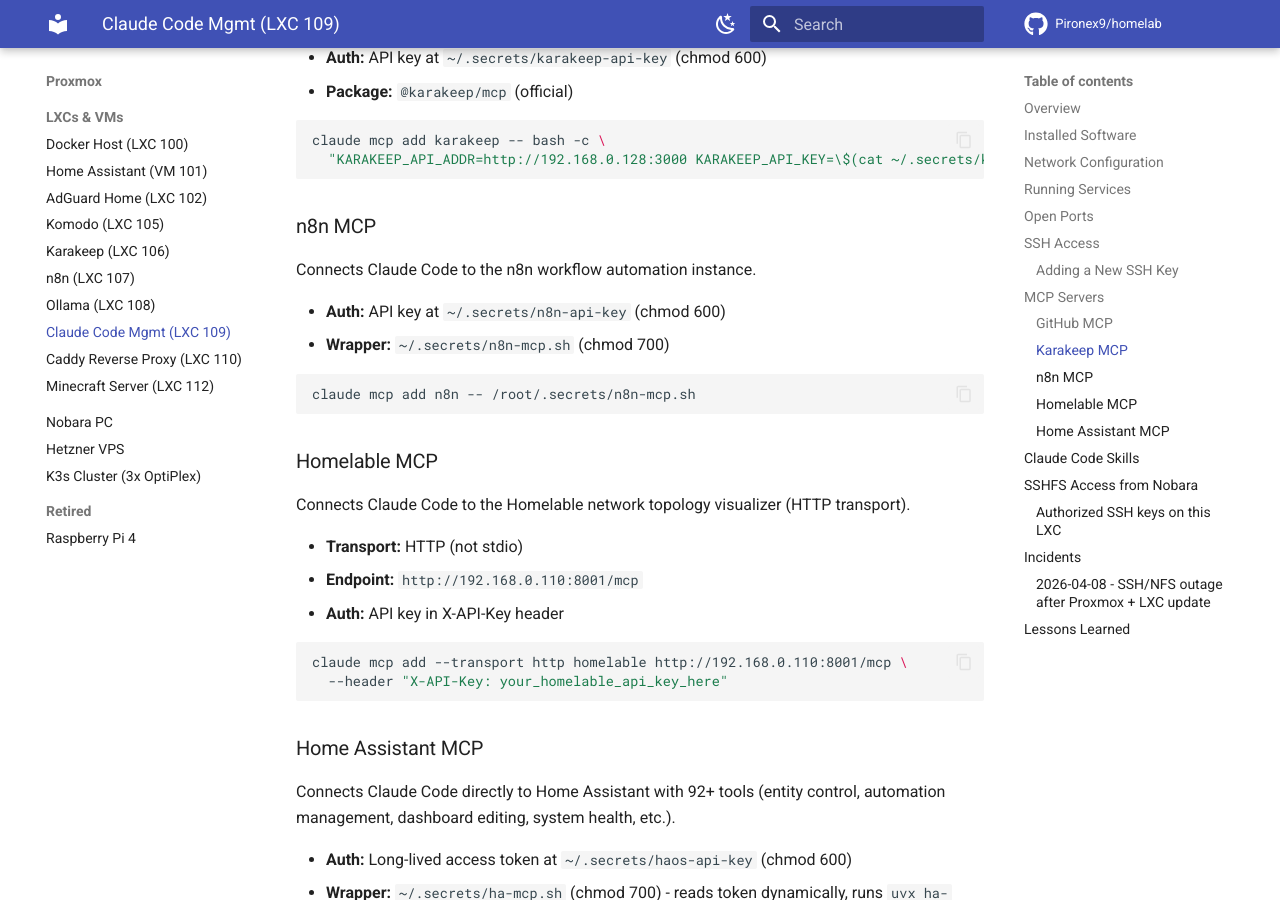
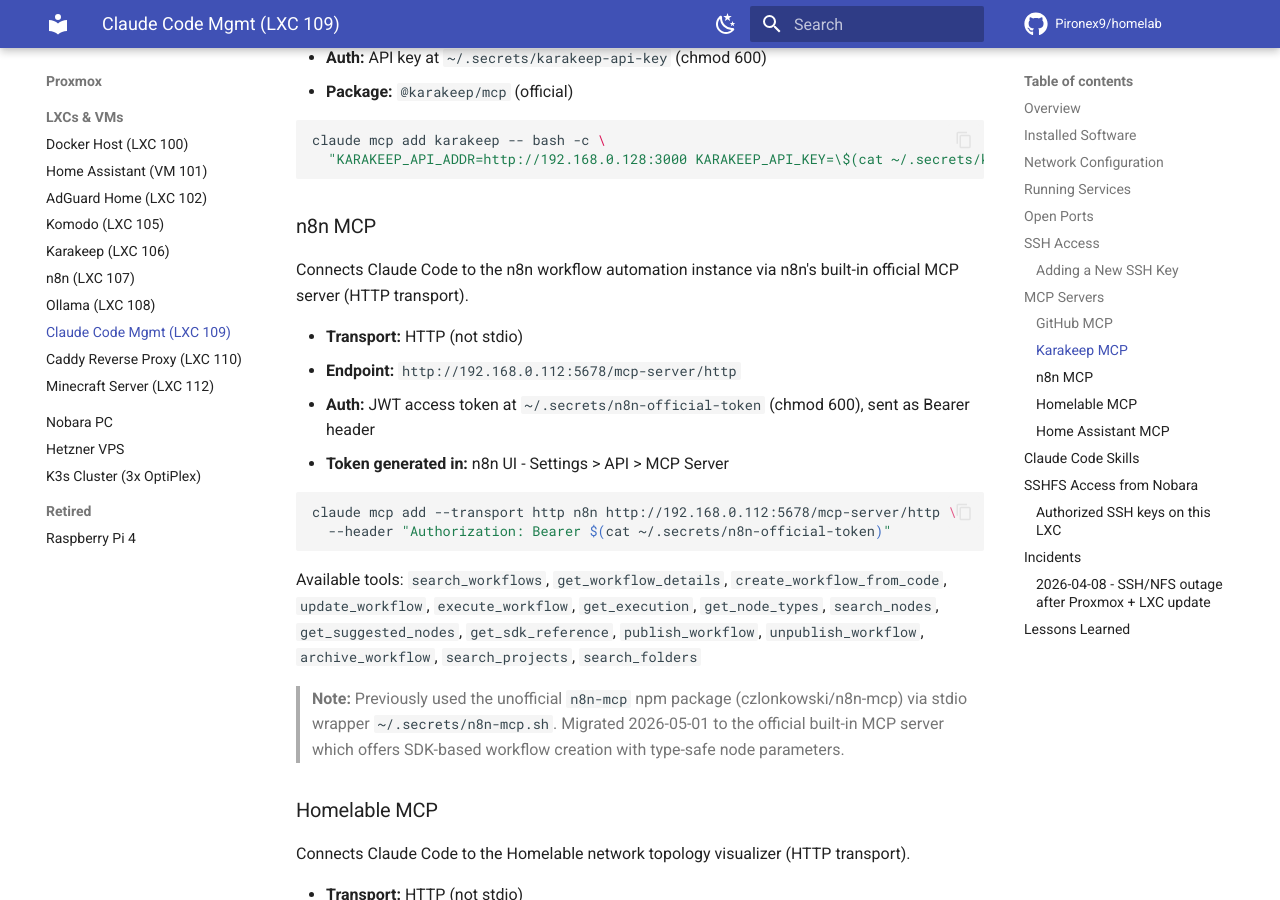
Before and after one commit to Pironex9/homelab, an MkDocs documentation site: the page built from docs/hosts/claude-mgmt.md, in a window 1280 px wide and 900 px high, scrolled down 2611 px. Built offline with MkDocs 1.6.1 and Material for MkDocs 9.7.7, drawn with Linux system fonts in a browser that asks for light colours; comment, search, counter and statistics services are not loaded.

Commit message:
Update n8n MCP docs: migrate to official HTTP MCP server

````diff
--- a/docs/hosts/claude-mgmt.md
+++ b/docs/hosts/claude-mgmt.md
@@ -87,14 +87,21 @@
 
 ### n8n MCP
 
-Connects Claude Code to the n8n workflow automation instance.
+Connects Claude Code to the n8n workflow automation instance via n8n's built-in official MCP server (HTTP transport).
 
-- **Auth:** API key at `~/.secrets/n8n-api-key` (chmod 600)
-- **Wrapper:** `~/.secrets/n8n-mcp.sh` (chmod 700)
+- **Transport:** HTTP (not stdio)
+- **Endpoint:** `http://192.168.0.112:5678/mcp-server/http`
+- **Auth:** JWT access token at `~/.secrets/n8n-official-token` (chmod 600), sent as Bearer header
+- **Token generated in:** n8n UI - Settings > API > MCP Server
 
 ```bash
-claude mcp add n8n -- /root/.secrets/n8n-mcp.sh
+claude mcp add --transport http n8n http://192.168.0.112:5678/mcp-server/http \
+  --header "Authorization: Bearer $(cat ~/.secrets/n8n-official-token)"
 ```
+
+Available tools: `search_workflows`, `get_workflow_details`, `create_workflow_from_code`, `update_workflow`, `execute_workflow`, `get_execution`, `get_node_types`, `search_nodes`, `get_suggested_nodes`, `get_sdk_reference`, `publish_workflow`, `unpublish_workflow`, `archive_workflow`, `search_projects`, `search_folders`
+
+> **Note:** Previously used the unofficial `n8n-mcp` npm package (czlonkowski/n8n-mcp) via stdio wrapper `~/.secrets/n8n-mcp.sh`. Migrated 2026-05-01 to the official built-in MCP server which offers SDK-based workflow creation with type-safe node parameters.
 
 ### Homelable MCP
 
````
Also changed, not shown: docs/hosts/n8n.md (+9 -1 lines).
